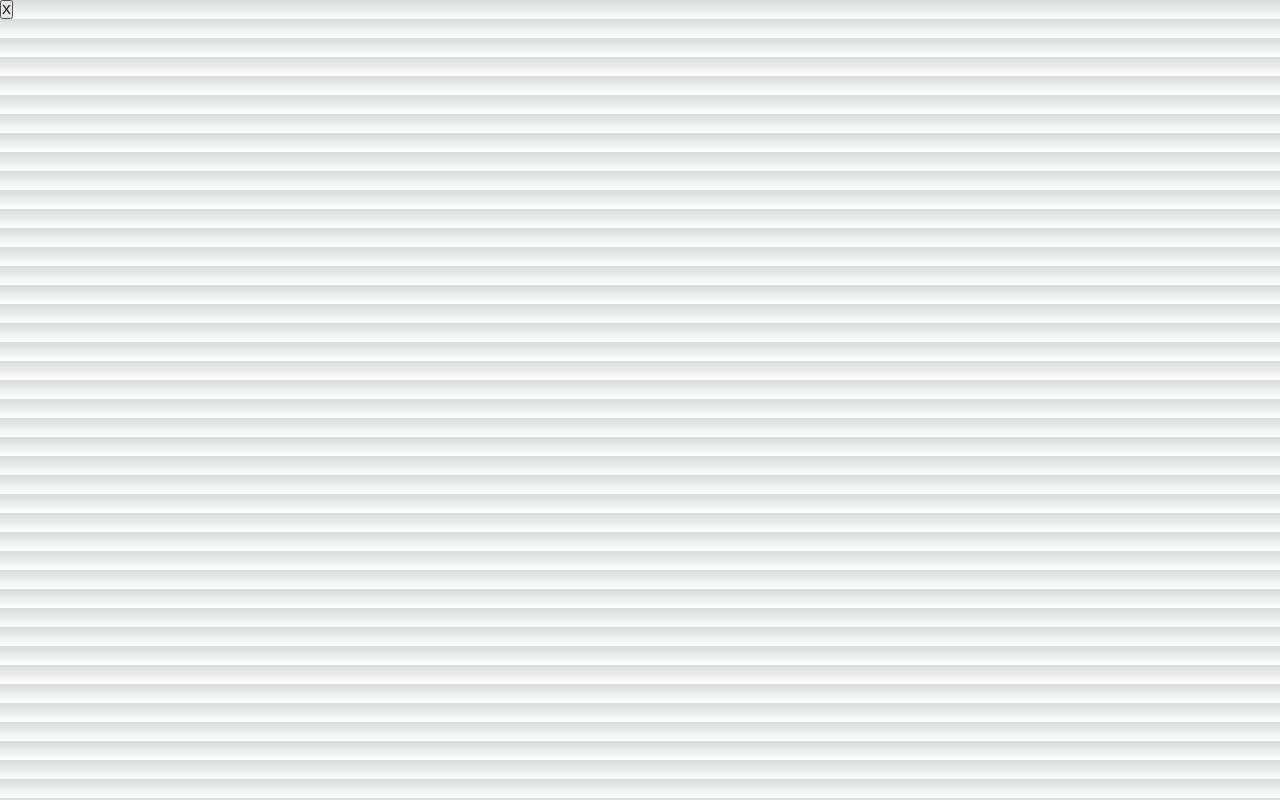
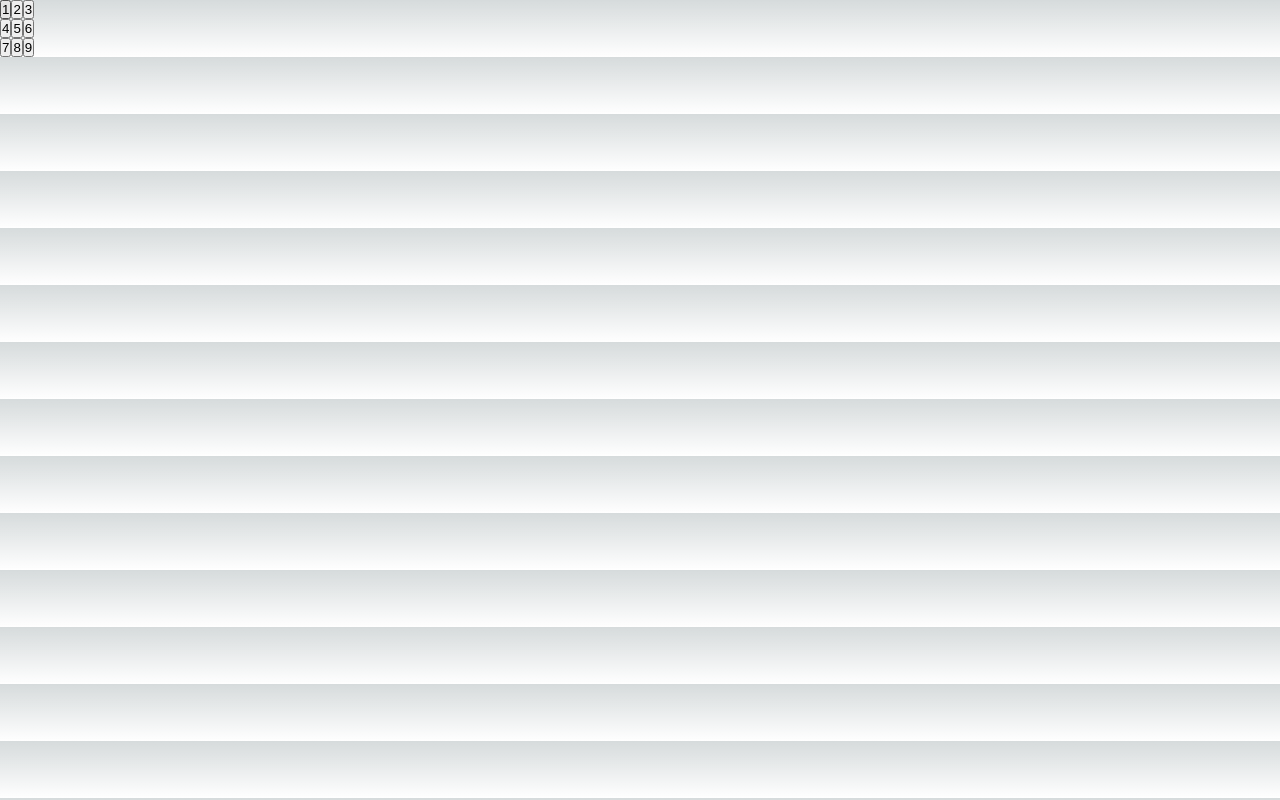
Before and after one commit to gabrielseron/lifecycle-tic-tac-toe, a Next.js app: page / in a window 1280 px wide. Built offline with nearby package versions, Linux system fonts and the light colour scheme.

Commit message:
(Main) Add Board

```diff
--- a/src/app/page.tsx
+++ b/src/app/page.tsx
@@ -1,3 +1,21 @@
-export default function Square() {
-  return <button className="square">X</button>;
+export default function Board() {
+  return (
+    <>
+      <div className="board-row">
+        <button className="square">1</button>
+        <button className="square">2</button>
+        <button className="square">3</button>
+      </div>
+      <div className="board-row">
+        <button className="square">4</button>
+        <button className="square">5</button>
+        <button className="square">6</button>
+      </div>
+      <div className="board-row">
+        <button className="square">7</button>
+        <button className="square">8</button>
+        <button className="square">9</button>
+      </div>
+    </>
+  );
 }
```
